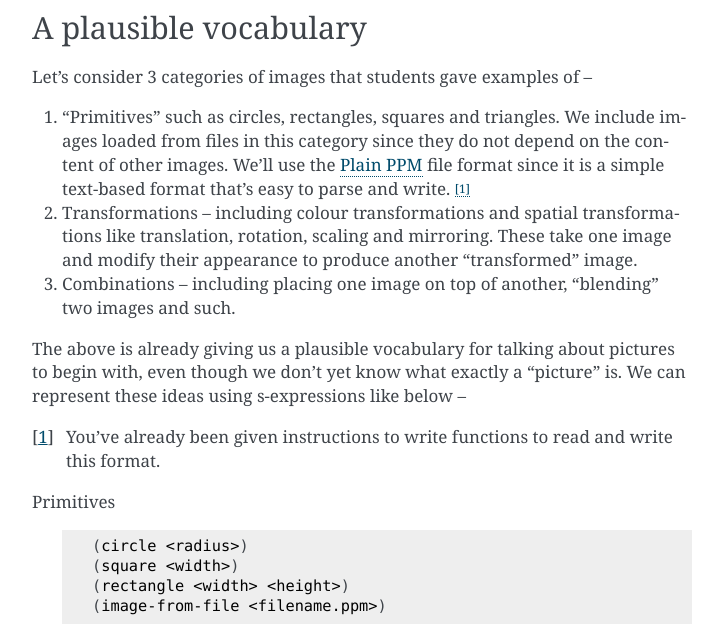
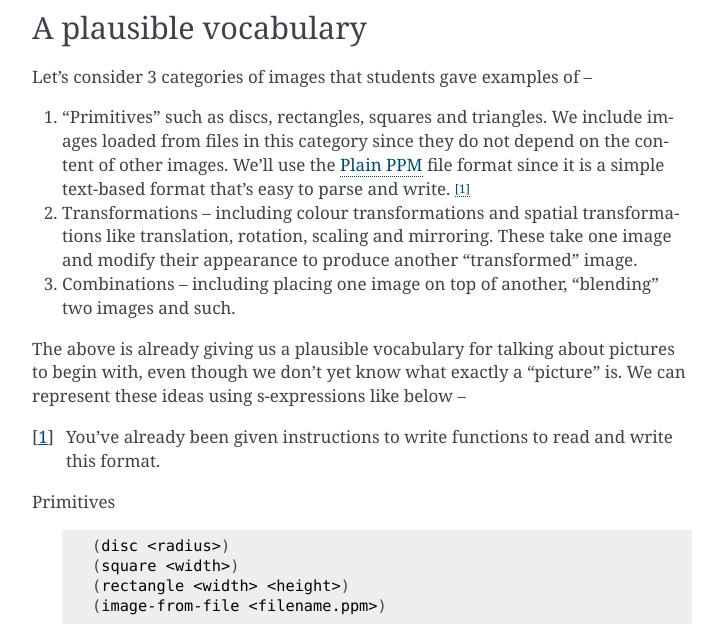
Before and after one commit to kreauniv/comp308, a Sphinx documentation site: the page built from source/piclang.rst, in a window 1280 px wide and 900 px high, scrolled down 1122 px. Shown: the part 155-797 px from the top of the window, without its empty margins (388-1111 px from the left). Built offline with Sphinx 7.4.7, drawn with Linux system fonts in a browser that asks for light colours; some of the changed text lies outside the part shown.

Commit message:
Changed 'circle' to 'disc'

```diff
--- a/source/piclang.rst
+++ b/source/piclang.rst
@@ -57,7 +57,7 @@ A plausible vocabulary
 
 Let's consider 3 categories of images that students gave examples of --
 
-1. "Primitives" such as circles, rectangles, squares and triangles. We include
+1. "Primitives" such as discs, rectangles, squares and triangles. We include
    images loaded from files in this category since they do not depend on the
    content of other images. We'll use the `Plain PPM`_ file format since it is
    a simple text-based format that's easy to parse and write. [#ppm]_
@@ -81,7 +81,7 @@ Primitives
 
     .. code-block:: racket
 
-        (circle <radius>)
+        (disc <radius>)
         (square <width>)
         (rectangle <width> <height>)
         (image-from-file <filename.ppm>)
@@ -364,20 +364,20 @@ and transformations as structures like below --
 
 .. code-block:: racket
 
-    (struct Circle (radius))
+    (struct Disc (radius))
     (struct Translate (dx dy picexpr))
     (struct Rotate (deg picexpr))
     ; etc.
 
     (define (picexpr? e)
-       (or (Circle? e)
+       (or (Disc? e)
            (Translate? e)
            (Rotate? e)
            ; ...
            ))
 
 We can then represent our program as an expression using the struct constructors
-as -- :rkt:`(Translate dx dy (Rotate deg (Circle radius)))`. Note that this is
+as -- :rkt:`(Translate dx dy (Rotate deg (Disc radius)))`. Note that this is
 now quoted, meaning the value that Scheme will give when given this expression is
 a tree of sub-expressions. We can interpret this tree as follows -
 
@@ -386,7 +386,7 @@ a tree of sub-expressions. We can interpret this tree as follows -
     (define interpret-v2
         (λ (picexpr)
            (match picexpr
-              [(Circle radius) (circle radius)]
+              [(Disc radius) (disc radius)]
               [(Translate dx dy picexpr) (translate dx dy (interpret-v2 picexpr))]
               [(Rotate deg picexpr) (rotate deg (interpret-v2 picexpr))]
               [_ (raise-argument-error 'interpret-v2 "Picture expression as node" picexpr)])))
```
